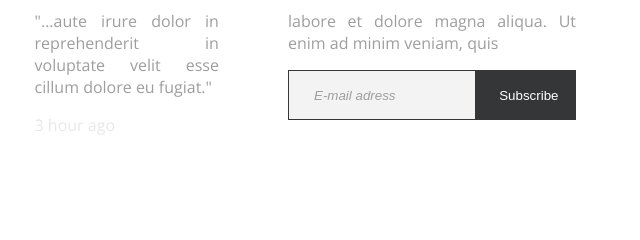
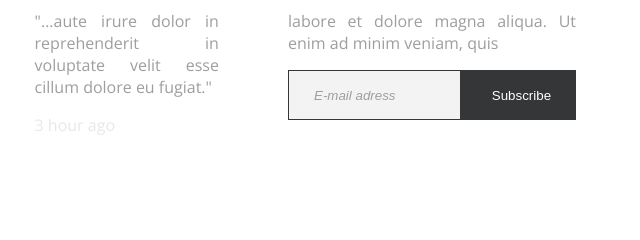
Before and after one commit to Currentlib/front-end-lab-8, a plain HTML site: page homework_04/index.html in a window 1280 px wide. Shown: the part 2435-2675 px from the top of the page, 640-1280 px from the left. Drawn offline with nearby package versions, Linux system fonts and the light colour scheme.

Commit message:
subscribe button again

```diff
--- a/homework_04/css/style.scss
+++ b/homework_04/css/style.scss
@@ -199,7 +199,7 @@
             input[type="text"] {
                 color: $footer_text;
                 font-style: italic;
-                width: 67%;
+                width: 60%;
                 height: 50px;
                 padding: auto;
 //                margin-top: 10px;
@@ -210,10 +210,11 @@
             input[type="button"] {
                 float: right;
                 position: relative;
-                width: 35%;
+                width: 40%;
                 height: 50px;
+//                text-align: center;
                 vertical-align: bottom;
-                padding-left: 8%;
+                padding-right: auto;
 
             }
             .text {
```
Also changed, not shown: homework_04/css/style.css.
